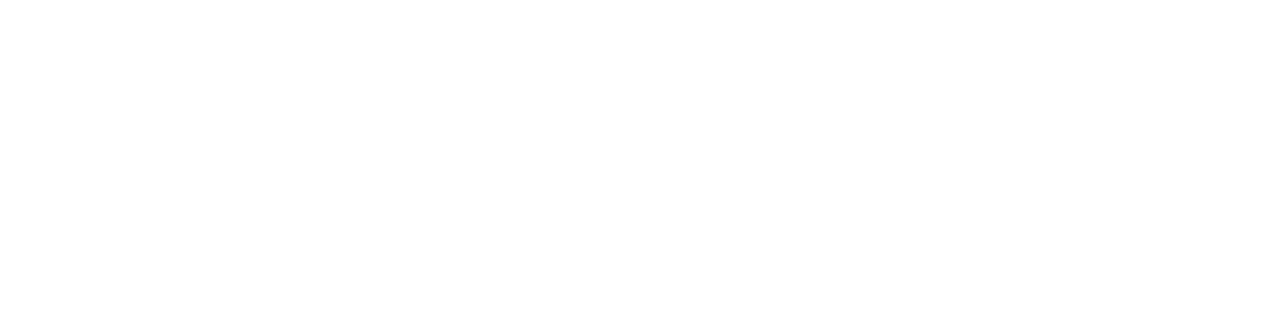
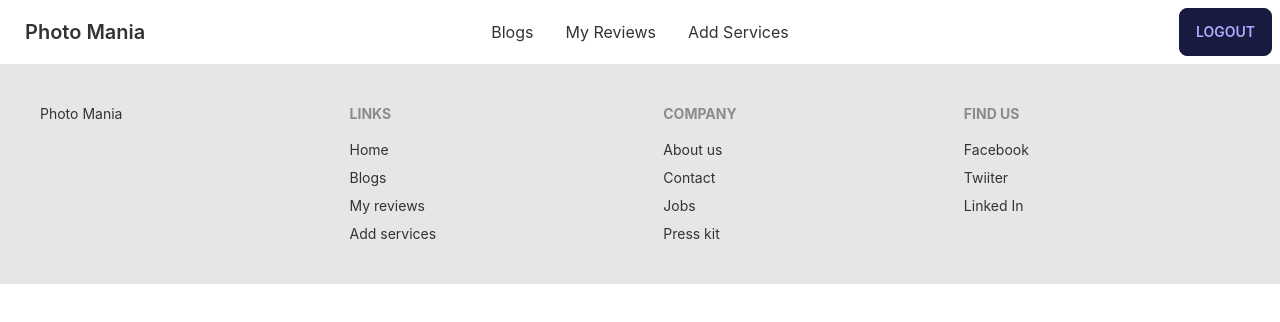
Before and after one commit to SynysterRudro/photographer-service-review-client, a React (Create React App) app: page / in a window 1280 px wide. Shown: the top 322 px of the page. Built offline with nearby package versions, Linux system fonts and the light colour scheme.

Commit message:
header footer added perfectly, yet to edit but template is created

```diff
--- a/package.json
+++ b/package.json
@@ -6,6 +6,7 @@
     "@testing-library/jest-dom": "^5.16.5",
     "@testing-library/react": "^13.4.0",
     "@testing-library/user-event": "^13.5.0",
+    "daisyui": "^2.39.0",
     "react": "^18.2.0",
     "react-dom": "^18.2.0",
     "react-router-dom": "^6.4.3",
@@ -35,5 +36,8 @@
       "last 1 firefox version",
       "last 1 safari version"
     ]
+  },
+  "devDependencies": {
+    "tailwindcss": "^3.2.2"
   }
 }
--- a/public/index.html
+++ b/public/index.html
@@ -1,14 +1,12 @@
 <!DOCTYPE html>
 <html lang="en">
+
 <head>
   <meta charset="utf-8" />
   <link rel="icon" href="%PUBLIC_URL%/favicon.ico" />
   <meta name="viewport" content="width=device-width, initial-scale=1" />
   <meta name="theme-color" content="#000000" />
-    <meta
-      name="description"
-      content="Web site created using create-react-app"
-    />
+  <meta name="description" content="Web site created using create-react-app" />
   <link rel="apple-touch-icon" href="%PUBLIC_URL%/logo192.png" />
   <!--
       manifest.json provides metadata used when your web app is installed on a
@@ -26,9 +24,10 @@
     -->
   <title>React App</title>
 </head>
+
 <body>
   <noscript>You need to enable JavaScript to run this app.</noscript>
-    <div id="root"></div>
+  <div data-theme="lemonade" id="root"></div>
   <!--
       This HTML file is a template.
       If you open it directly in the browser, you will see an empty page.
@@ -40,4 +39,5 @@
       To create a production bundle, use `npm run build` or `yarn build`.
     -->
 </body>
+
 </html>
--- a/src/App.js
+++ b/src/App.js
@@ -1,11 +1,13 @@
-import logo from './logo.svg';
+
+import { RouterProvider } from 'react-router-dom';
 import './App.css';
+import { router } from './Routes/Routes/Router';
 
 function App() {
   return (
-    <div className="App">
-
-    </div>
+    <RouterProvider
+      router={router}
+    ></RouterProvider>
   );
 }
 
--- /dev/null
+++ b/src/Layout/Main.js
@@ -0,0 +1,16 @@
+import React from 'react';
+import { Outlet } from 'react-router-dom';
+import Footer from '../Pages/Shared/Footer/Footer';
+import Header from '../Pages/Shared/Header/Header';
+
+const Main = () => {
+    return (
+        <div>
+            <Header></Header>
+            <Outlet></Outlet>
+            <Footer></Footer>
+        </div>
+    );
+};
+
+export default Main;
--- /dev/null
+++ b/src/Pages/Shared/Footer/Footer.js
@@ -0,0 +1,33 @@
+import React from 'react';
+
+const Footer = () => {
+    return (
+        <footer className="footer p-10 bg-base-200 text-base-content">
+            <div>
+                Photo Mania
+            </div>
+            <div>
+                <span className="footer-title">Links</span>
+                <a className="link link-hover">Home</a>
+                <a className="link link-hover">Blogs</a>
+                <a className="link link-hover">My reviews</a>
+                <a className="link link-hover">Add services</a>
+            </div>
+            <div>
+                <span className="footer-title">Company</span>
+                <a className="link link-hover">About us</a>
+                <a className="link link-hover">Contact</a>
+                <a className="link link-hover">Jobs</a>
+                <a className="link link-hover">Press kit</a>
+            </div>
+            <div>
+                <span className="footer-title">Find us</span>
+                <a className="link link-hover">Facebook</a>
+                <a className="link link-hover">Twiiter</a>
+                <a className="link link-hover">Linked In</a>
+            </div>
+        </footer>
+    );
+};
+
+export default Footer;
--- /dev/null
+++ b/src/Pages/Shared/Header/Header.js
@@ -0,0 +1,35 @@
+import React from 'react';
+import { Link } from 'react-router-dom';
+
+const Header = () => {
+    return (<div className="navbar bg-base-100">
+        <div className="navbar-start">
+            <div className="dropdown">
+                <label tabIndex={0} className="btn btn-ghost lg:hidden">
+                    <svg xmlns="http://www.w3.org/2000/svg" className="h-5 w-5" fill="none" viewBox="0 0 24 24" stroke="currentColor"><path strokeLinecap="round" strokeLinejoin="round" strokeWidth="2" d="M4 6h16M4 12h8m-8 6h16" /></svg>
+                </label>
+                <ul tabIndex={0} className="menu menu-compact dropdown-content mt-3 p-2 shadow bg-base-100 rounded-box w-52">
+                    <li><a>Blogs</a></li>
+                    <li><a>My Reviews</a></li>
+                    <li><a>Add Services</a></li>
+
+                </ul>
+            </div>
+            <Link to='/' className="btn btn-ghost normal-case text-xl">Photo Mania</Link>
+        </div>
+        <div className="navbar-center hidden lg:flex">
+            <ul className="menu menu-horizontal p-0">
+                <li><a>Blogs</a></li>
+                <li><a>My Reviews</a></li>
+                <li><a>Add Services</a></li>
+
+            </ul>
+        </div>
+        <div className="navbar-end">
+            <a className="btn">Logout</a>
+        </div>
+    </div>
+    );
+};
+
+export default Header;
--- /dev/null
+++ b/src/Routes/Routes/Router.js
@@ -0,0 +1,9 @@
+import { createBrowserRouter } from "react-router-dom";
+import Main from "../../Layout/Main";
+
+export const router = createBrowserRouter([
+    {
+        path: '/',
+        element: <Main></Main>
+    }
+])
--- a/src/index.css
+++ b/src/index.css
@@ -1,3 +1,7 @@
+@tailwind base;
+@tailwind components;
+@tailwind utilities;
+
 body {
   margin: 0;
   font-family: -apple-system, BlinkMacSystemFont, 'Segoe UI', 'Roboto', 'Oxygen',
--- /dev/null
+++ b/tailwind.config.js
@@ -0,0 +1,9 @@
+/** @type {import('tailwindcss').Config} */
+module.exports = {
+  content: ["./src/**/*.{html,js}"],
+  theme: {
+    extend: {},
+  },
+  plugins: [require("daisyui")],
+
+}
```
Also changed, not shown: 1 other file (tests, documents, lock files or other folders). Lines whose indentation alone changed are shown as unchanged.
